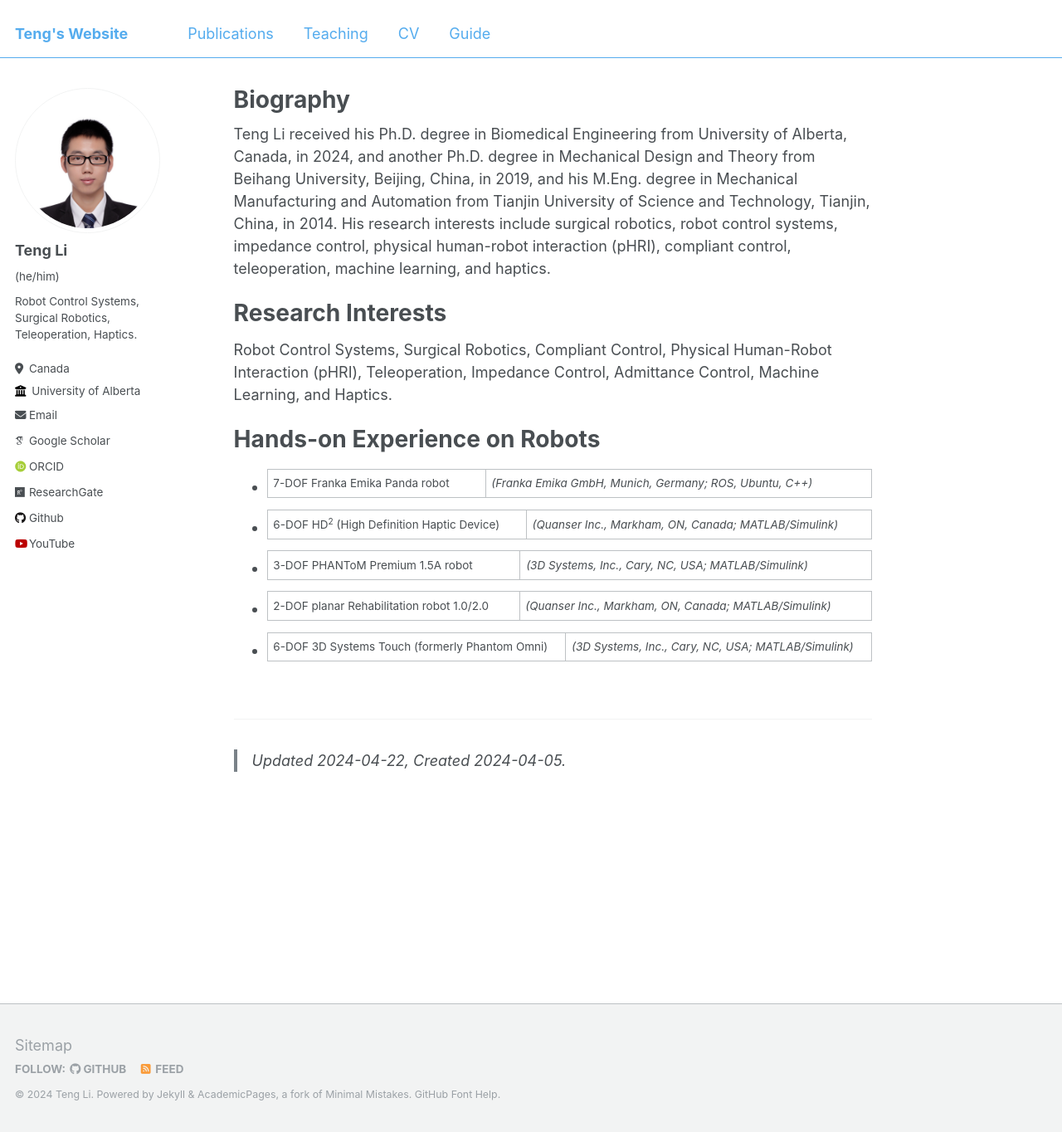
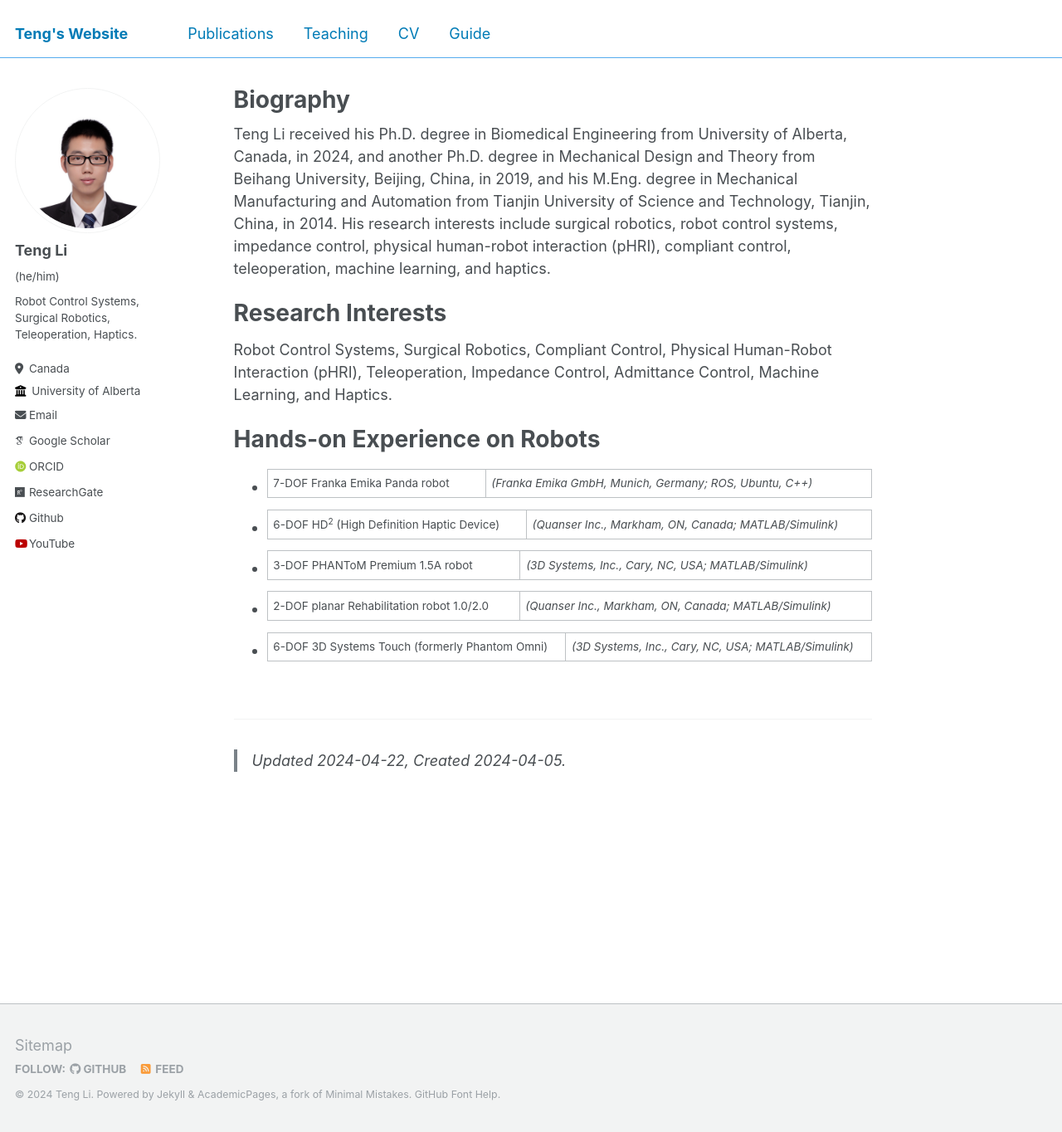
Before and after one commit to teng4/teng4.github.io, a Jekyll site: the page built from _pages/about.md, in a window 1280 px wide and 1364 px high. Shown: the whole window at 83% size. Built offline with Jekyll 4.4.1, drawn with Linux system fonts in a browser that asks for light colours; some web fonts are replaced.

Commit message:
Update _navigation.scss

```diff
--- a/_sass/_navigation.scss
+++ b/_sass/_navigation.scss
@@ -183,13 +183,18 @@
     margin: 0 1rem;
     padding: 0.5rem 0;
     //color: $masthead-link-color; //teng4note, original.
-    color: $twitter-color; //$warning-color; //teng4, modified. teng4note, set the default color of the texts.
+    color: $linkedin-color; //$twitter-color; //$warning-color; //teng4, modified. teng4note, set the default color of the texts.
     text-decoration: none; //teng4note, original.
     //text-decoration: underline; //teng4, modified. teng4note, underline will have underline the text, but not the animation underline.
 
     &:hover {
       //color: $masthead-link-color-hover; //teng4note, original.
       color: $pinterest-color; //red; //$vine-color; //red; //teng4, modified. teng4note, set the text color when the pointer hovers.
+    }
+
+    &:active { //teng4 added whole block code.
+      //color: $masthead-link-color-hover; //teng4note, original.
+      color: #fff; //$pinterest-color; //red; //$vine-color; //red; //teng4, modified. teng4note, set the text color when the pointer hovers.
     }
 
   }
```
